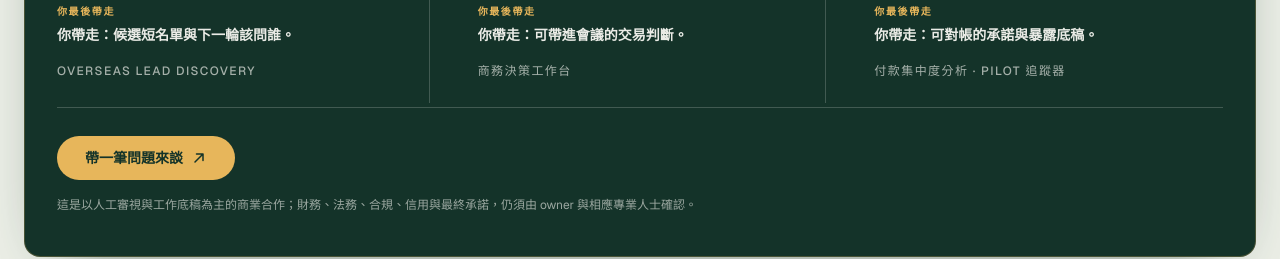
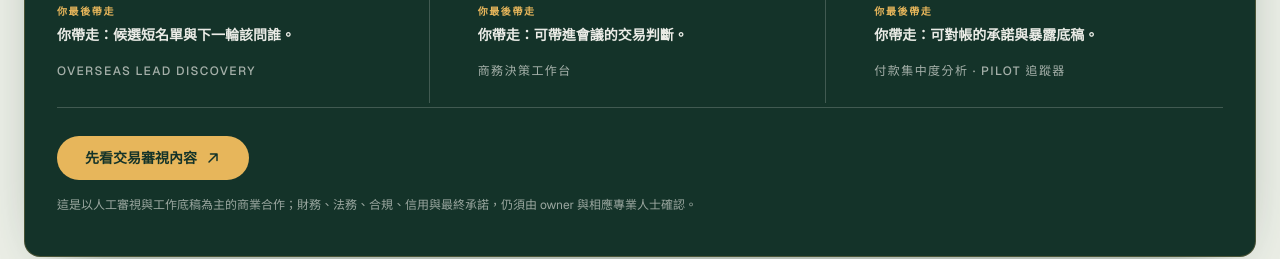
Before and after one commit to apchen1978/pauls-tradecraft, a React (Vite) app: page / in a window 1280 px wide. Shown: the part 10940-11199 px from the top of the page. Built offline with nearby package versions, Linux system fonts and the light colour scheme.

Commit message:
fix(portfolio): route capability CTA to deeper detail

```diff
--- a/src/components/Capabilities.jsx
+++ b/src/components/Capabilities.jsx
@@ -52,7 +52,7 @@ export default function Capabilities() {
           </div>
 
           <a
-            href="#contact"
+            href="#deal-readiness"
             className="mt-7 inline-flex items-center justify-center gap-2 rounded-pill bg-gold px-7 py-3 text-sm font-bold text-pine transition-all hover:brightness-110 active:scale-[0.98]"
           >
             {engagement.cta}
--- a/src/i18n.jsx
+++ b/src/i18n.jsx
@@ -153,7 +153,7 @@ const dict = {
         bringLabel: "帶什麼進來",
         workLabel: "一起釐清",
         takeawayLabel: "你最後帶走",
-        cta: "帶一筆問題來談",
+        cta: "先看交易審視內容",
         boundary: "這是以人工審視與工作底稿為主的商業合作；財務、法務、合規、信用與最終承諾，仍須由 owner 與相應專業人士確認。",
         offers: [
           {
@@ -467,7 +467,7 @@ const dict = {
         bringLabel: "BRING",
         workLabel: "WORK THROUGH",
         takeawayLabel: "TAKE AWAY",
-        cta: "Bring a live question",
+        cta: "See the engagement detail",
         boundary: "This is a human-reviewed commercial engagement built around working briefs. Finance, legal, compliance, credit, and final commitments remain with the owner and the appropriate professionals.",
         offers: [
           {
```
